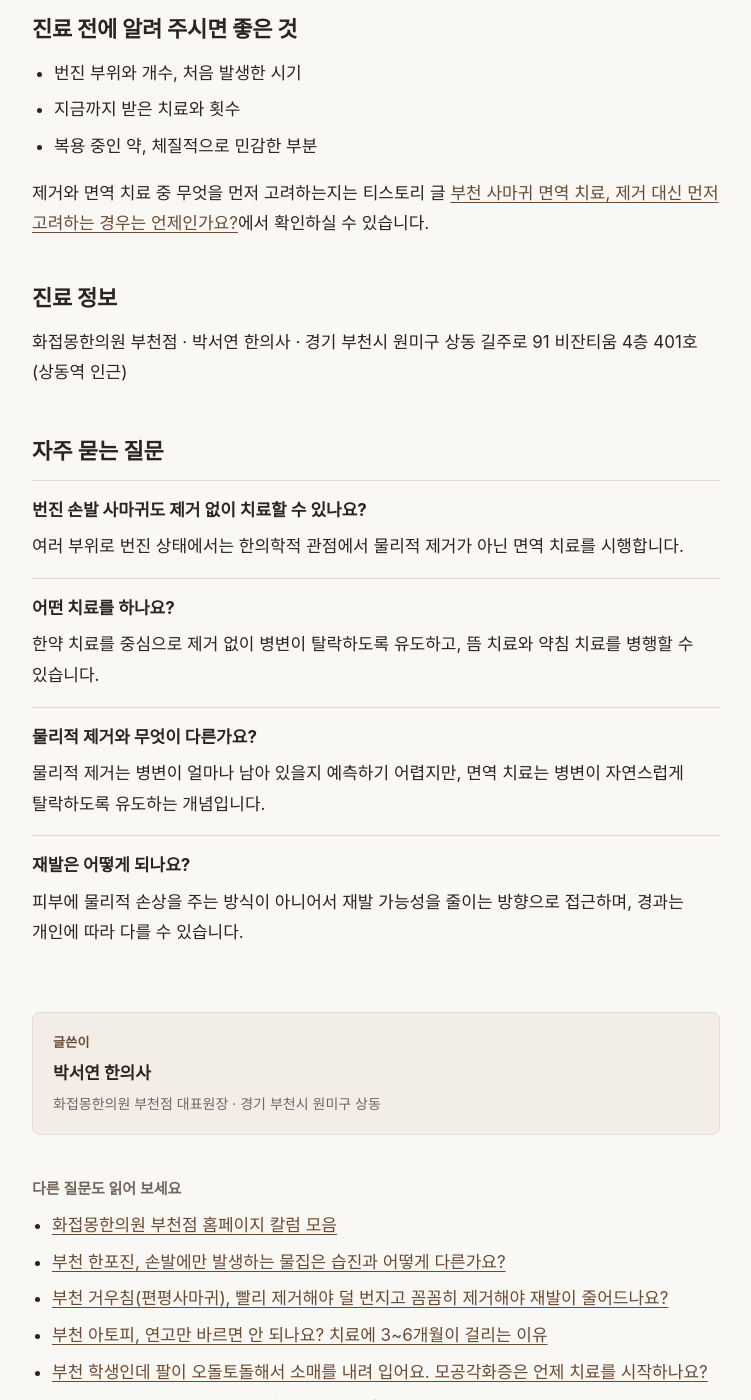
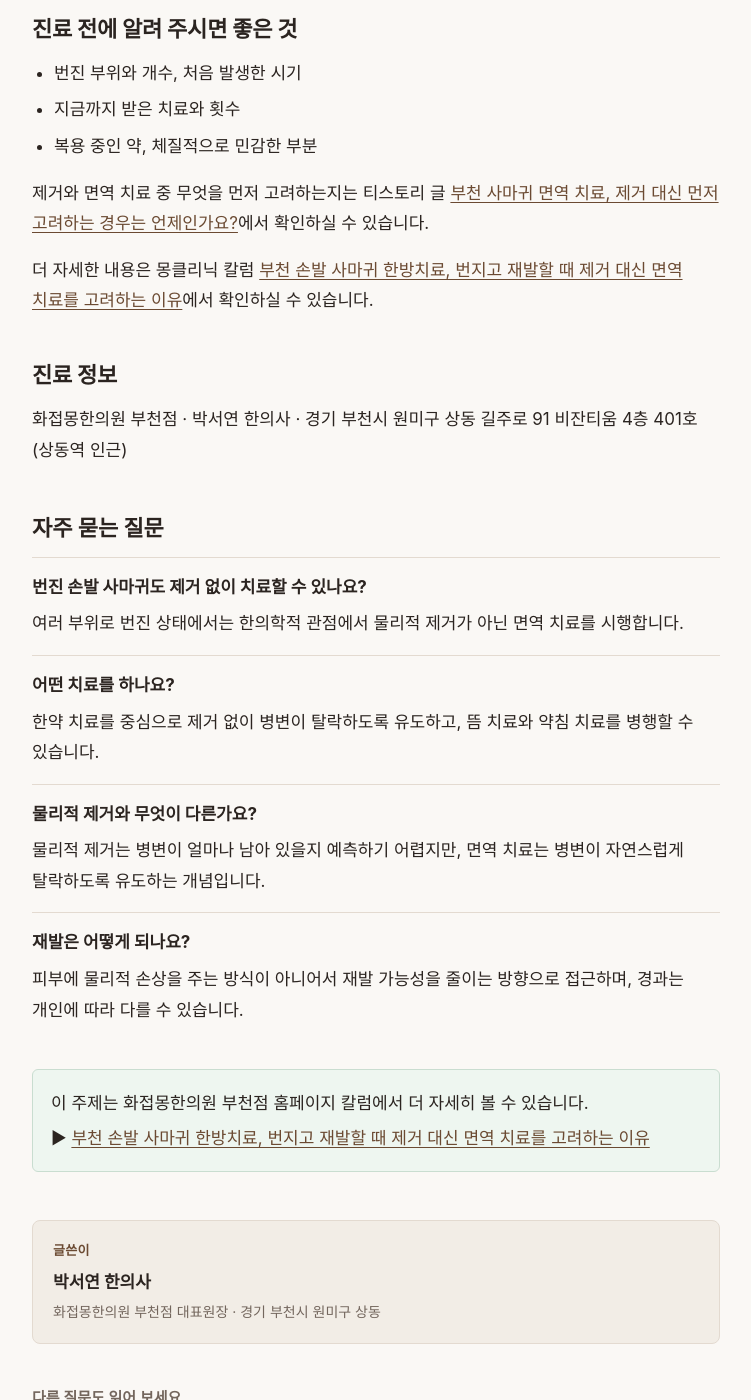
Before and after one commit to HJMbc-Park/HJMbc-Park.github.io, a Jekyll site: the page built from _posts/2026-11-19-bucheon-warts-hands-feet-immune-therapy.md, in a window 1280 px wide and 1400 px high, scrolled down 1262 px. Shown: the whole window, without its empty margins (264-1015 px from the left). Built offline with Jekyll 4.4.1, drawn with Linux system fonts in a browser that asks for light colours; some web fonts are replaced.

Commit message:
손발 사마귀 면역 치료 노트에 홈페이지 칼럼(49117) 연결
Co-Authored-By: Claude Sonnet 5.5 <noreply@anthropic.com>
Claude-Session: https://claude.ai/code/session_0169dzRn4bU7KzdNdA9Hnwch

```diff
--- a/_posts/2026-11-19-bucheon-warts-hands-feet-immune-therapy.md
+++ b/_posts/2026-11-19-bucheon-warts-hands-feet-immune-therapy.md
@@ -13,6 +13,8 @@ faq:
     a: "물리적 제거는 병변이 얼마나 남아 있을지 예측하기 어렵지만, 면역 치료는 병변이 자연스럽게 탈락하도록 유도하는 개념입니다."
   - q: "재발은 어떻게 되나요?"
     a: "피부에 물리적 손상을 주는 방식이 아니어서 재발 가능성을 줄이는 방향으로 접근하며, 경과는 개인에 따라 다를 수 있습니다."
+column_url: "https://www.mongclinic.com/index.php/board/view/column/27/49117"
+column_title: "부천 손발 사마귀 한방치료, 번지고 재발할 때 제거 대신 면역 치료를 고려하는 이유"
 ---
 ## 번진 손발 사마귀는 제거만이 답인가요?
 
@@ -46,6 +48,8 @@ faq:
 
 제거와 면역 치료 중 무엇을 먼저 고려하는지는 티스토리 글 [부천 사마귀 면역 치료, 제거 대신 먼저 고려하는 경우는 언제인가요?](https://hjmbc-park.tistory.com/41)에서 확인하실 수 있습니다.
 
+더 자세한 내용은 몽클리닉 칼럼 [부천 손발 사마귀 한방치료, 번지고 재발할 때 제거 대신 면역 치료를 고려하는 이유](https://www.mongclinic.com/index.php/board/view/column/27/49117)에서 확인하실 수 있습니다.
+
 ## 진료 정보
 
 화접몽한의원 부천점 · 박서연 한의사 · 경기 부천시 원미구 상동 길주로 91 비잔티움 4층 401호 (상동역 인근)
```
Also changed, not shown: columns.md (+1 -0 lines).
